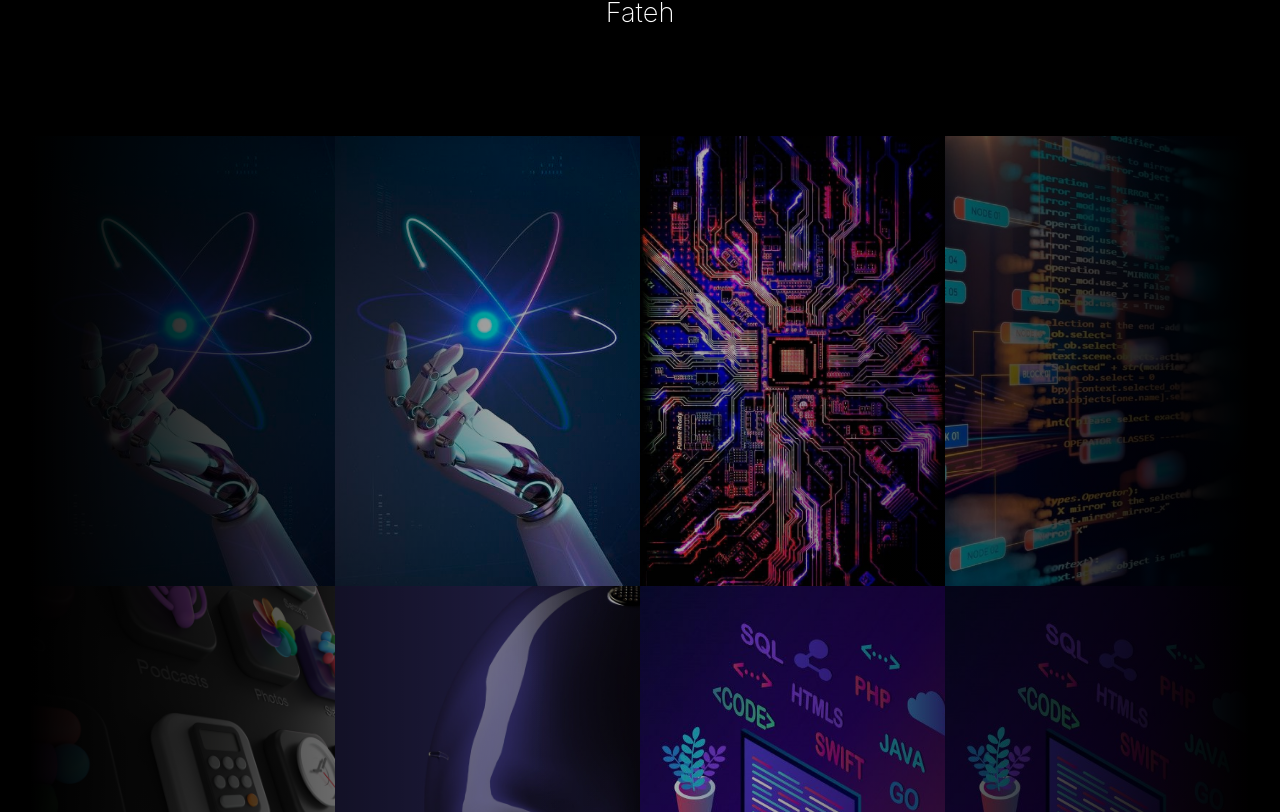
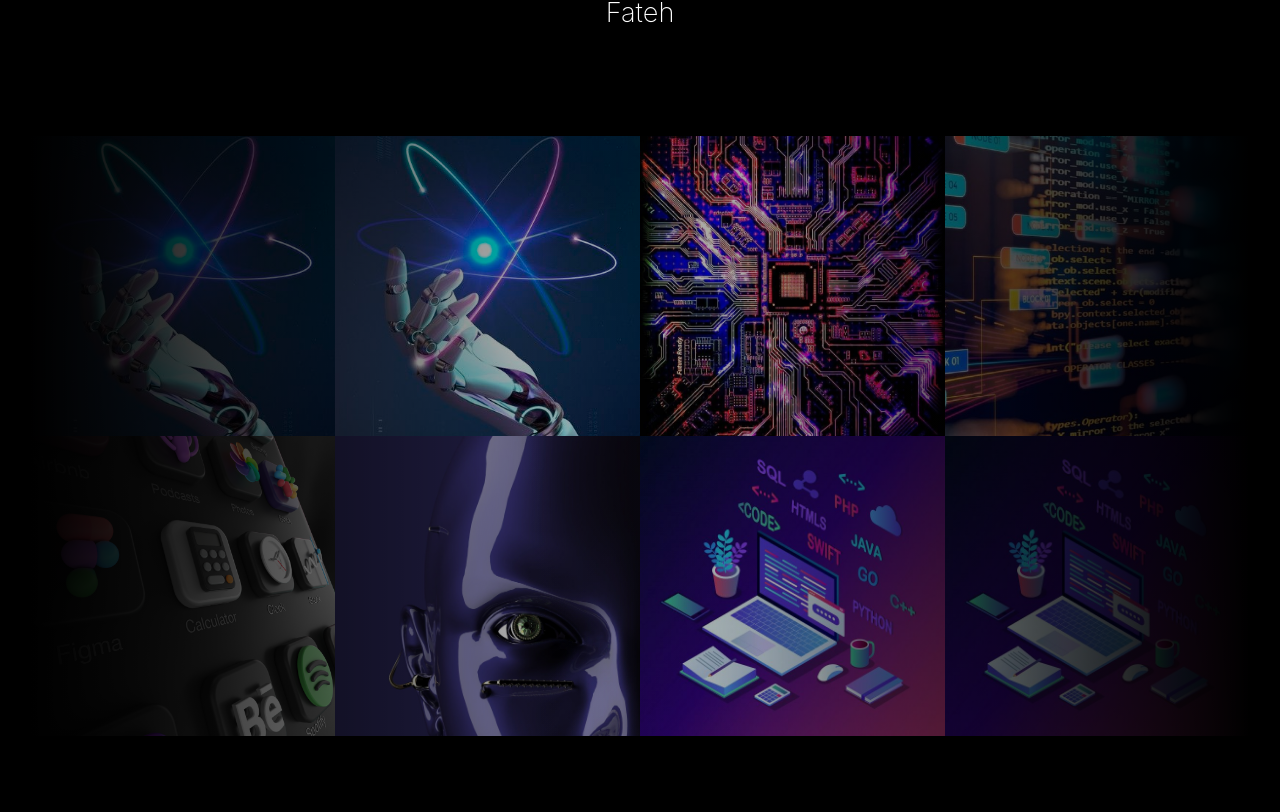
Before and after one commit to i-fateh/firstAppWithChatGPT, a Next.js app: page / in a window 1280 px wide. Shown: the part 1328-2140 px from the top of the page. Built offline with nearby package versions, Linux system fonts and the light colour scheme.

Commit message:
gallery commit

```diff
--- a/pages/index.js
+++ b/pages/index.js
@@ -19,13 +19,12 @@
   }, [currentIndex, delays, imageSources]);
 
   return (
-    <Image
-      className={styles.imgBanner}
-      src={currentSource}
-      alt='tech'
-      width={500}
-      height={500}
-    />
+      <Image
+        src={currentSource}
+        alt='tech'
+        width={300}
+        height={300}
+      />
   );
 };
 
@@ -60,7 +59,6 @@
       <div className={styles.container}>
         <div className={styles.imageContainer}>
           <Image
-            className={styles.imgBanner}
             src="/sekigan.png"
             alt='tech'
             width={500}
```
